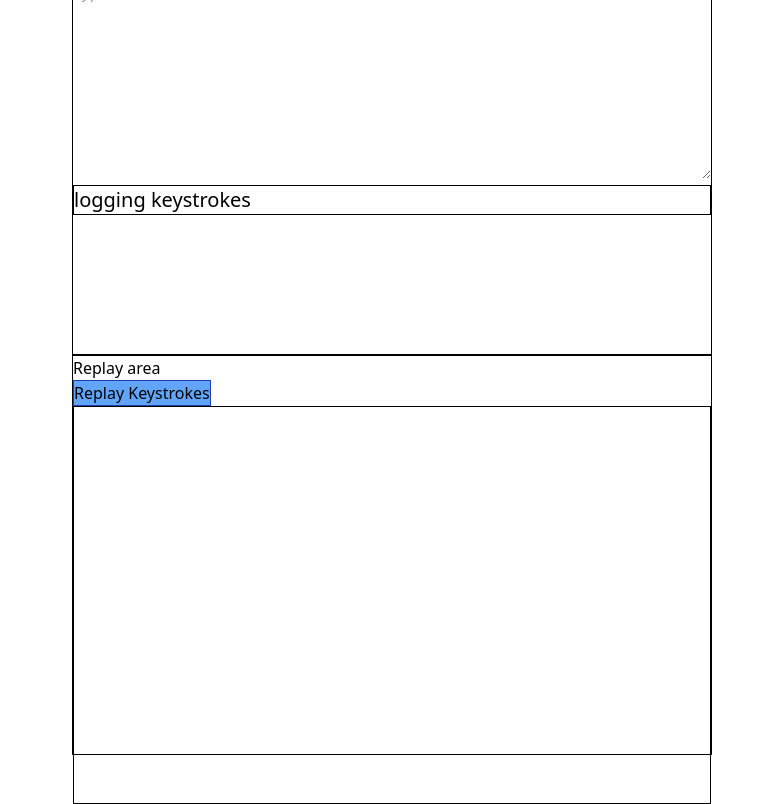
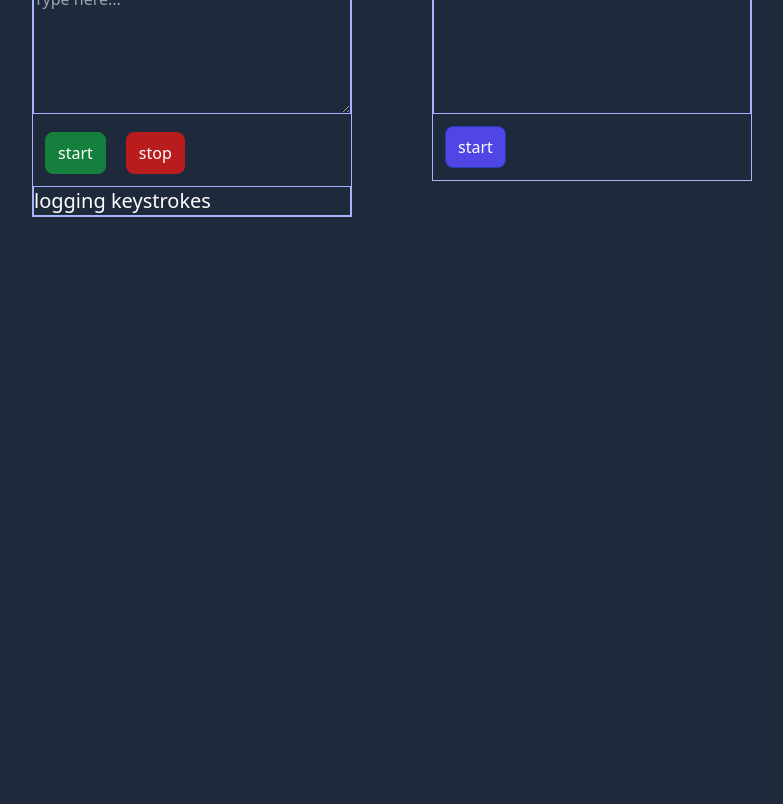
Before and after one commit to neonwatty/code-replay, a plain HTML site: page index.html in a window 1280 px wide. Shown: the part 125-929 px from the top of the page, without its empty margins (248-1031 px from the left). After the commit the page ends 880 px from the top, so only its background shows below. Drawn offline with nearby package versions, Linux system fonts and the light colour scheme.

Commit message:
style update

```diff
--- a/index.html
+++ b/index.html
@@ -1,36 +1,66 @@
 <!DOCTYPE html>
-<html lang="en">
+<html lang="en" , class="dark">
   <head>
     <meta charset="UTF-8" />
     <meta name="viewport" content="width=device-width, initial-scale=1.0" />
     <title>Keystroke Logger</title>
     <script src="https://cdn.tailwindcss.com"></script>
+    <script>
+      tailwind.config = {
+        darkMode: "class",
+      };
+    </script>
   </head>
-  <body>
+  <body class="dark:bg-slate-800 text-slate-900 dark:text-white">
     <div class="w-screen h-screen">
-      <div class="mx-auto mt-20 h-1/2 w-1/2 border border-black">
-        <h1>Keystroke Logger</h1>
+      <div class="flex flex-row align-middle justify-center mt-20 space-x-20">
+        <div class="h-1/4 w-1/4 border border-slate-600 dark:border-indigo-300">
+          <h2 class="text-xl border border-slate-600 dark:border-indigo-300">
+            Keystroke Logger
+          </h2>
           <textarea
             id="inputArea"
             rows="10"
             cols="50"
             placeholder="Type here..."
-          class="w-full h-1/2"
+            class="w-full h-32 dark:bg-slate-800 border border-slate-600 dark:border-indigo-300"
           ></textarea>
-        <div class="border border-black">
+          <div class="flex flex-row w-1/3 space-x-5 p-3">
+            <button
+              class="px-3 py-2 rounded-lg btn bg-green-700 border border-green-700 hover hover:bg-green-500"
+            >
+              start
+            </button>
+            <button
+              class="px-3 py-2 rounded-lg btn bg-red-700 border border-red-700 hover hover:bg-red-500"
+            >
+              stop
+            </button>
+          </div>
+          <div class="border border-slate-600 dark:border-indigo-300 h-1/4">
             <h3 class="text-xl">logging keystrokes</h3>
             <div id="log"></div>
           </div>
         </div>
-      <div class="mx-auto h-1/2 w-1/2 border border-black">
-        <h2>Replay area</h2>
-        <button class="btn bg-blue-400 border border-blue-800" id="replayBtn">
-          Replay Keystrokes
+        <div class="h-1/4 w-1/4 border border-slate-600 dark:border-indigo-300">
+          <h2 class="text-xl border border-slate-600 dark:border-indigo-300">
+            Replay area
+          </h2>
+          <div
+            class="w-full h-32 dark:bg-slate-800 border border-slate-600 dark:border-indigo-300"
+            id="outputArea"
+          ></div>
+          <div class="flex flex-row w-1/3 space-x-5 p-3">
+            <button
+              class="btn px-3 py-2 rounded-lg hover hover:bg-indigo-500 bg-indigo-600 border border-blue-800"
+              id="replayBtn"
+            >
+              start
             </button>
-        <div class="border border-black w-full h-full" id="outputArea"></div>
           </div>
         </div>
-
+      </div>
+    </div>
     <script type="module" src="record.js"></script>
     <script type="module" src="replay.js"></script>
   </body>
--- a/record.js
+++ b/record.js
@@ -12,7 +12,8 @@ inputArea.addEventListener("keydown", (event) => {
   if (
     keyDescription === "Shift" ||
     keyDescription === "Alt" ||
-    keyDescription === "Control"
+    keyDescription === "Control" ||
+    keyDescription === "Meta"
   ) {
     return; // Skip recording
   }
--- a/replay.js
+++ b/replay.js
@@ -9,19 +9,13 @@ function replayKeystrokes(keystrokes) {
   let startTime = keystrokes[0].timestamp;
 
   keystrokes.forEach((keystroke, index) => {
+    console.log(keystroke.keyDescription);
     const keyTime = keystroke.timestamp;
     const delay = new Date(keyTime) - new Date(startTime);
 
-    console.log(delay);
-    console.log(keystroke);
-    console.log(delay);
-
     setTimeout(() => {
       outputArea.innerHTML += keystroke.keyDescription;
-      // Set the caret position to the end
-      outputArea.focus();
     }, delay);
-    startTime = keyTime;
   });
 }
 
```
Also changed, not shown: 1 other file. Lines whose indentation alone changed are shown as unchanged.
